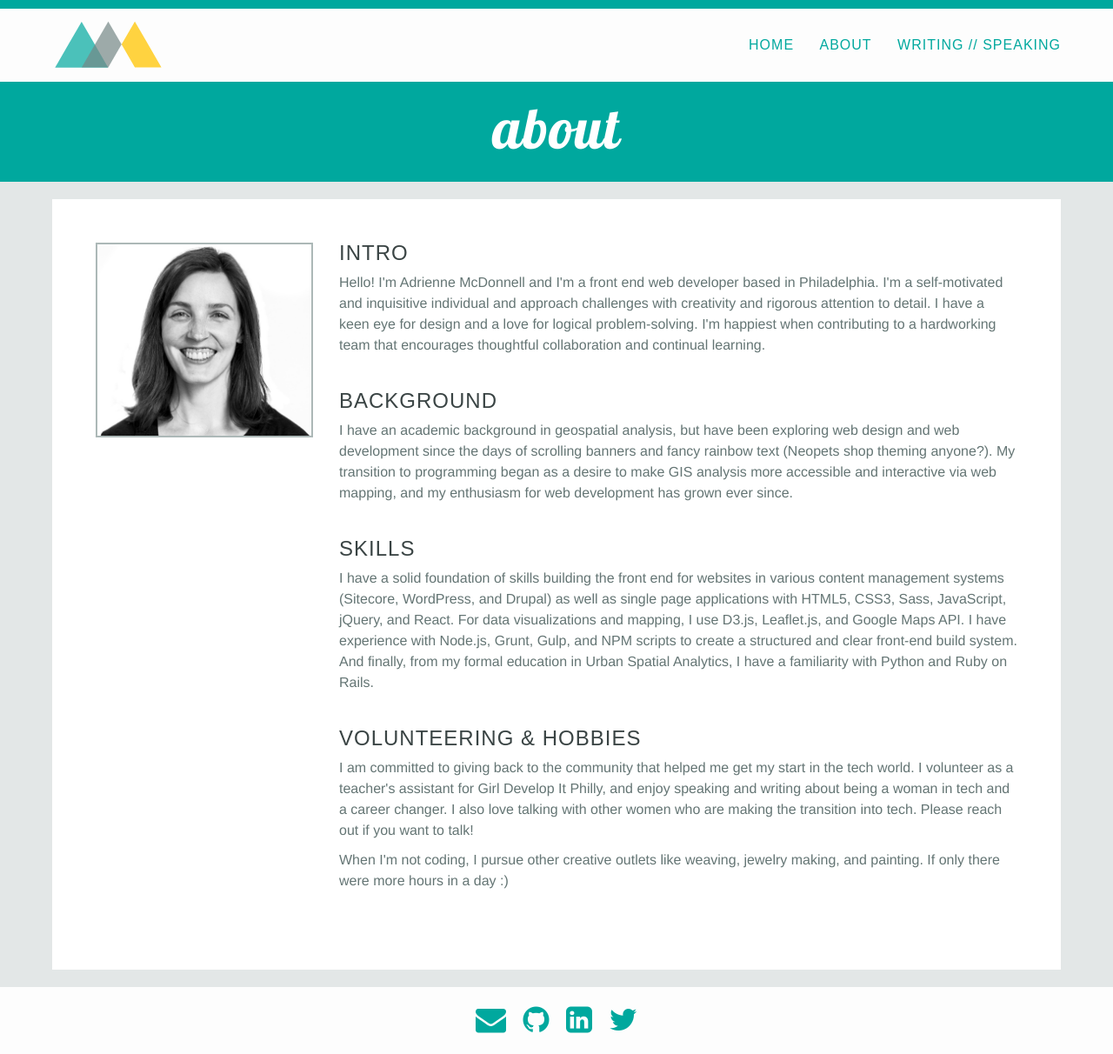
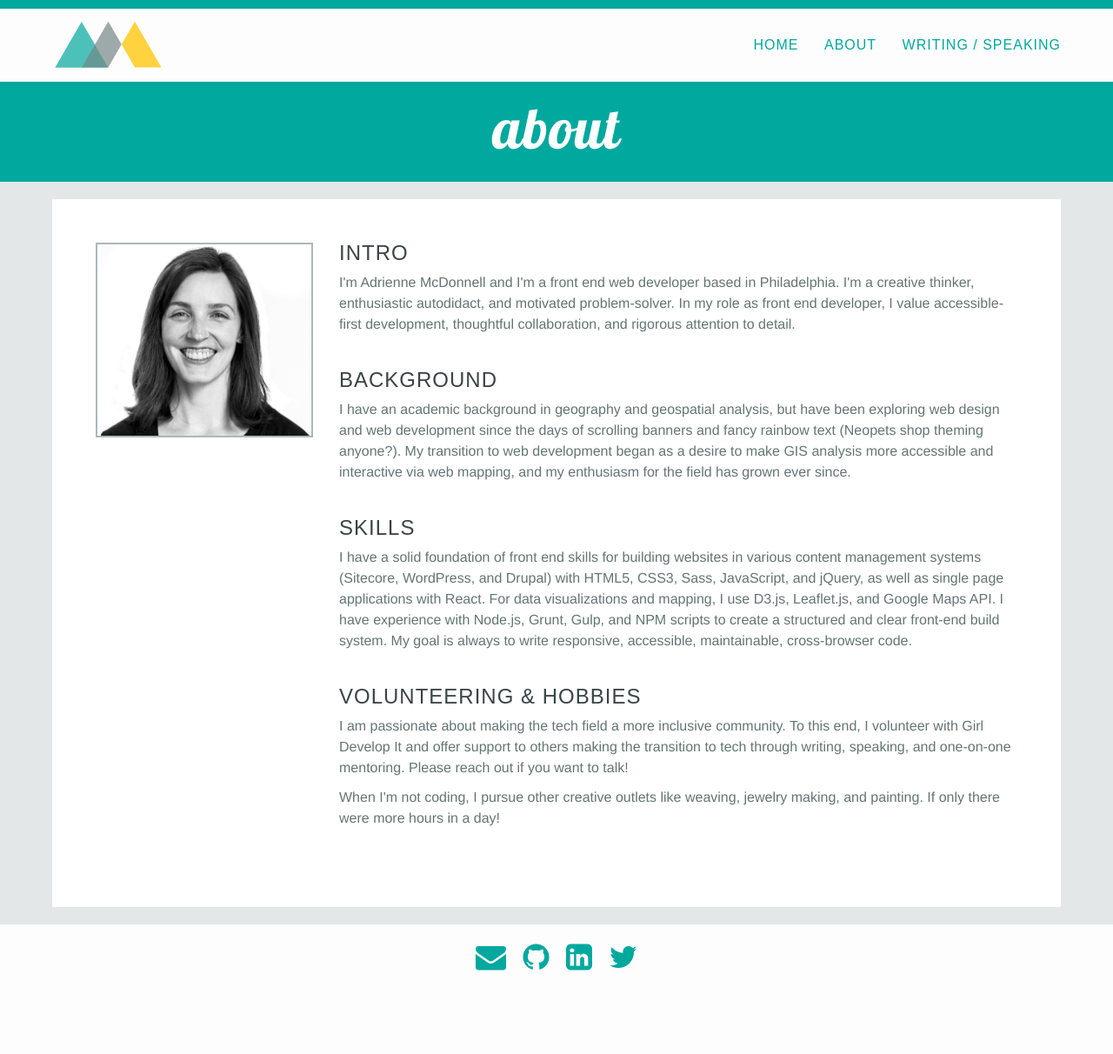
Before and after one commit to adriennemcd/portfolio, a Jekyll site: the page built from about.md, in a window 1280 px wide. Shown: the whole page at 87% size. Built offline with Jekyll 4.4.1, drawn with Linux system fonts in a browser that asks for light colours; nearby versions of some CDN libraries; some web fonts are replaced; after the commit the page ends 1140 px from its top, so only the background shows below that.

Commit message:
update content and portfolio projects

```diff
--- a/about.md
+++ b/about.md
@@ -8,21 +8,22 @@
   <img class="page__img page__img--amcd" src="/assets/img/adrienne-mcdonnell.jpg">
   <div class="page__section">
     <h2 class="page__section-title">Intro</h2>
-    <p>Hello! I'm Adrienne McDonnell and I'm a front end web developer based in Philadelphia. I'm a self-motivated and inquisitive individual and approach challenges with creativity and rigorous attention to detail. I have a keen eye for design and a love for logical problem-solving. I'm happiest when contributing to a hardworking team that encourages thoughtful collaboration and continual learning.</p>
+    <p>I'm Adrienne McDonnell and I'm a front end web developer based in Philadelphia. I'm a creative thinker, enthusiastic autodidact, and motivated problem-solver. In my role as front end developer, I value accessible-first development, thoughtful collaboration, and rigorous attention to detail.
+    </p>
   </div>
   <div class="page__section">
     <h2 class="page__section-title">Background</h2>
-    <p>I have an academic background in geospatial analysis, but have been exploring web design and web development since the days of scrolling banners and fancy rainbow text (Neopets shop theming anyone?). My transition to programming began as a desire to make GIS analysis more accessible and interactive via web mapping, and my enthusiasm for web development has grown ever since.</p>
+    <p>I have an academic background in geography and geospatial analysis, but have been exploring web design and web development since the days of scrolling banners and fancy rainbow text (Neopets shop theming anyone?). My transition to web development began as a desire to make GIS analysis more accessible and interactive via web mapping, and my enthusiasm for the field has grown ever since.</p>
   </div>
   <div class="page__section">
     <h2 class="page__section-title">Skills</h2>
-    <p>I have a solid foundation of skills building the front end for websites in various content management systems (Sitecore, WordPress, and Drupal) as well as single page applications with HTML5, CSS3, Sass, JavaScript, jQuery, and React.  For data visualizations and mapping, I use D3.js, Leaflet.js, and Google Maps API.  I have experience with Node.js, Grunt, Gulp, and NPM scripts to create a structured and clear front-end build system. And finally, from my formal education in Urban Spatial Analytics, I have a familiarity with Python and Ruby on Rails.
+    <p>I have a solid foundation of front end skills for building websites in various content management systems (Sitecore, WordPress, and Drupal) with HTML5, CSS3, Sass, JavaScript, and jQuery, as well as single page applications with React.  For data visualizations and mapping, I use D3.js, Leaflet.js, and Google Maps API.  I have experience with Node.js, Grunt, Gulp, and NPM scripts to create a structured and clear front-end build system. My goal is always to write responsive, accessible, maintainable, cross-browser code.
     </p>
   </div>
   <div class="page__section">
     <h2 class="page__section-title">Volunteering &amp; Hobbies</h2>
-    <p>I am committed to giving back to the community that helped me get my start in the tech world. I volunteer as a teacher's assistant for Girl Develop It Philly, and enjoy speaking and writing about being a woman in tech and a career changer. I also love talking with other women who are making the transition into tech.  Please reach out if you want to talk!</p>
-    <p>When I'm not coding, I pursue other creative outlets like weaving, jewelry making, and painting.  If only there were more hours in a day :)</p>
+    <p>I am passionate about making the tech field a more inclusive community. To this end, I volunteer with Girl Develop It and offer support to others making the transition to tech through writing, speaking, and one-on-one mentoring. Please reach out if you want to talk!</p>
+    <p>When I'm not coding, I pursue other creative outlets like weaving, jewelry making, and painting.  If only there were more hours in a day!</p>
   </div>
 </div>
 
```
Also changed, not shown: _posts/2015-08-15-philly-folks.md (deleted, +0 -10 lines), _posts/2017-03-15-southland.md (added, +9 -0 lines), _posts/2017-07-21-blog-react-interview.md (added, +9 -0 lines), _posts/2017-07-25-d3-heatmap.md (added, +9 -0 lines), _posts/2017-08-15-uhs.md (added, +9 -0 lines), _posts/2018-01-29-event-codecoffee.md (added, +8 -0 lines), writing-speaking.md (+3 -3 lines), assets/img/d3heatmap.png (added), assets/img/southland.png (added), assets/img/uhs.png (added).
